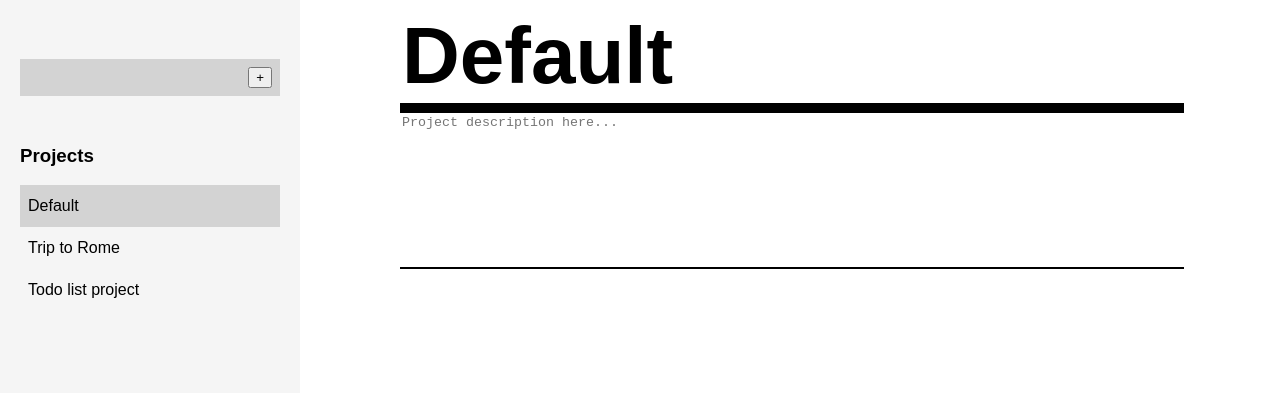
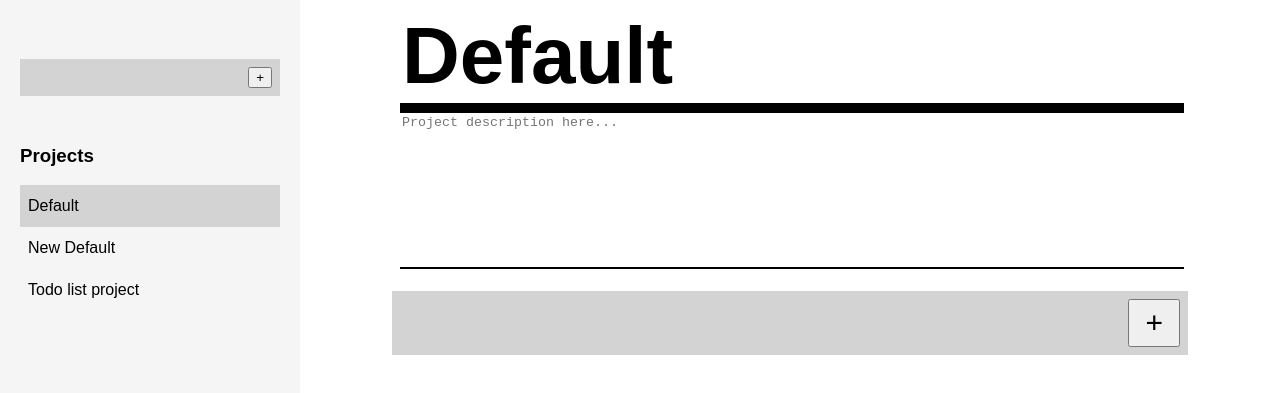
Before and after one commit to Hyacinthum-Polypus/odin-todo-list, a website built with webpack: page src/index.html in a window 1280 px wide. Shown: the part 91-484 px from the top of the page. Built offline with nearby package versions, Linux system fonts and the light colour scheme.

Commit message:
nav bar updates when project name changes.

```diff
--- a/src/displayController.js
+++ b/src/displayController.js
@@ -22,12 +22,20 @@ const  DisplayerController = (() => {
         <main>
             <input placeholder="Project title here..." type="type" class="project-heading">
             <textarea placeholder="Project description here..." class="project-description" rows="10"></textarea>
+            <div id="todo-container">
+                <div id="todo-container-buttons">
+                    <button id="new-todo">+</button>
+                </div>
+            </div>
         </main>`;
 
         document.getElementById('add-project-button').addEventListener('click', toggleAddProjectInput);
 
         const projectHeading = document.querySelector('.project-heading');
-        projectHeading.addEventListener('input', () => EventAggregator.publish('update project', document.querySelector('.selected').getAttribute('data-id'), {name: projectHeading.value}));
+        projectHeading.addEventListener('input', () => {
+            EventAggregator.publish('update project', document.querySelector('.selected').getAttribute('data-id'), {name: projectHeading.value});
+            document.querySelector('.selected').textContent = projectHeading.value == '' ? 'Untitled Project' : projectHeading.value;
+        });
 
         const projectDescription = document.querySelector('.project-description');
         projectDescription.addEventListener('input',  () => EventAggregator.publish('update project', document.querySelector('.selected').getAttribute('data-id'), {description: projectDescription.value}));
@@ -61,15 +69,18 @@ const  DisplayerController = (() => {
         }
     }
 
-    EventAggregator.subscribe('view project', project => {
+    EventAggregator.subscribe('view project', (id, name, description, todos) => {
         if(document.querySelector('.selected') != null) document.querySelector('.selected').classList.remove('selected');
-        const selected = document.querySelector(`nav li[data-id="${project.getId()}"]`)
+        const selected = document.querySelector(`nav li[data-id="${id}"]`)
         selected.classList.add('selected');
-        selected.textContent = project.name == '' ? 'Untitled Project' : project.name;;
         const projectHeading = document.querySelector('.project-heading');
-        projectHeading.value = project.name;
+        projectHeading.value = name;
         const projectDescription = document.querySelector('.project-description');
-        projectDescription.value = project.description;
+        projectDescription.value = description;
+    });
+
+    EventAggregator.subscribe('update nav', (id, name) => {
+        document.querySelector(`nav li[data-id="${id}"]`).textContent = name;
     });
 
     return {initHTML}
--- a/src/index.js
+++ b/src/index.js
@@ -9,4 +9,4 @@ EventAggregator.publish('add project', 'Trip to Rome');
 EventAggregator.publish('add project', 'Todo list project');
 EventAggregator.publish('select project', 0);
 
-EventAggregator.publish('update project', 1, {name: 'New Default', description: "This is the default todo list if you have no other todo lists."}, false);
+EventAggregator.publish('update project', 1, {name: 'New Default', description: "This is the default todo list if you have no other todo lists."});
--- a/src/project.js
+++ b/src/project.js
@@ -39,15 +39,14 @@ const ProjectAggregator = (() => {
 
     EventAggregator.subscribe('select project', id => {
         const project = getProject(id);
-        EventAggregator.publish('view project', project);
+        EventAggregator.publish('view project', project.getId(), project.name, project.description, project.todos);
     });
 
-    EventAggregator.subscribe('update project', (id, newProject, selectProject = true) => {
+    EventAggregator.subscribe('update project', (id, newProject) => {
         const project = getProject(id);
 
         Object.assign(project, newProject);
-
-        if(selectProject) EventAggregator.publish('view project', project);
+        EventAggregator.publish('update nav', project.getId(), project.name)
     })
 
     return {addProject, getProject}
--- a/src/style.css
+++ b/src/style.css
@@ -30,6 +30,27 @@ main {
     resize: none;
     border: none;
     border-bottom: 2px solid black;
+}
+
+#todo-container {
+    display: flex;
+    flex-direction: column;
+    gap: 18px;
+    align-items: center;
+    margin-top: 18px;
+}
+
+#todo-container-buttons {
+    width: 100%;
+    background-color:lightgrey;
+    display: flex;
+    justify-content: flex-end;
+    padding: 8px;
+}
+
+#todo-container-buttons > button {
+    font-size: 30px;
+    padding: 5px 15px;
 }
 
 .sidebar {
```
